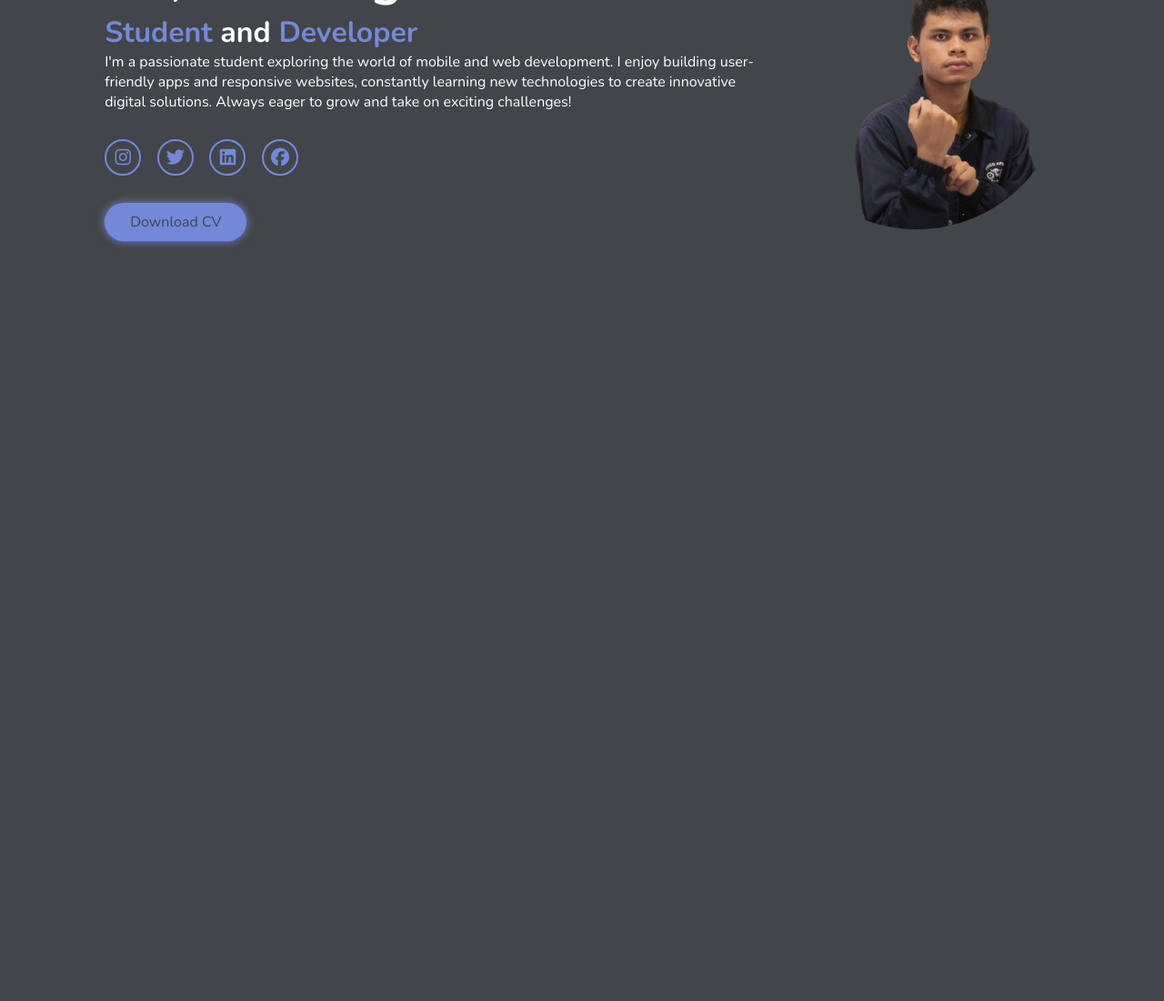
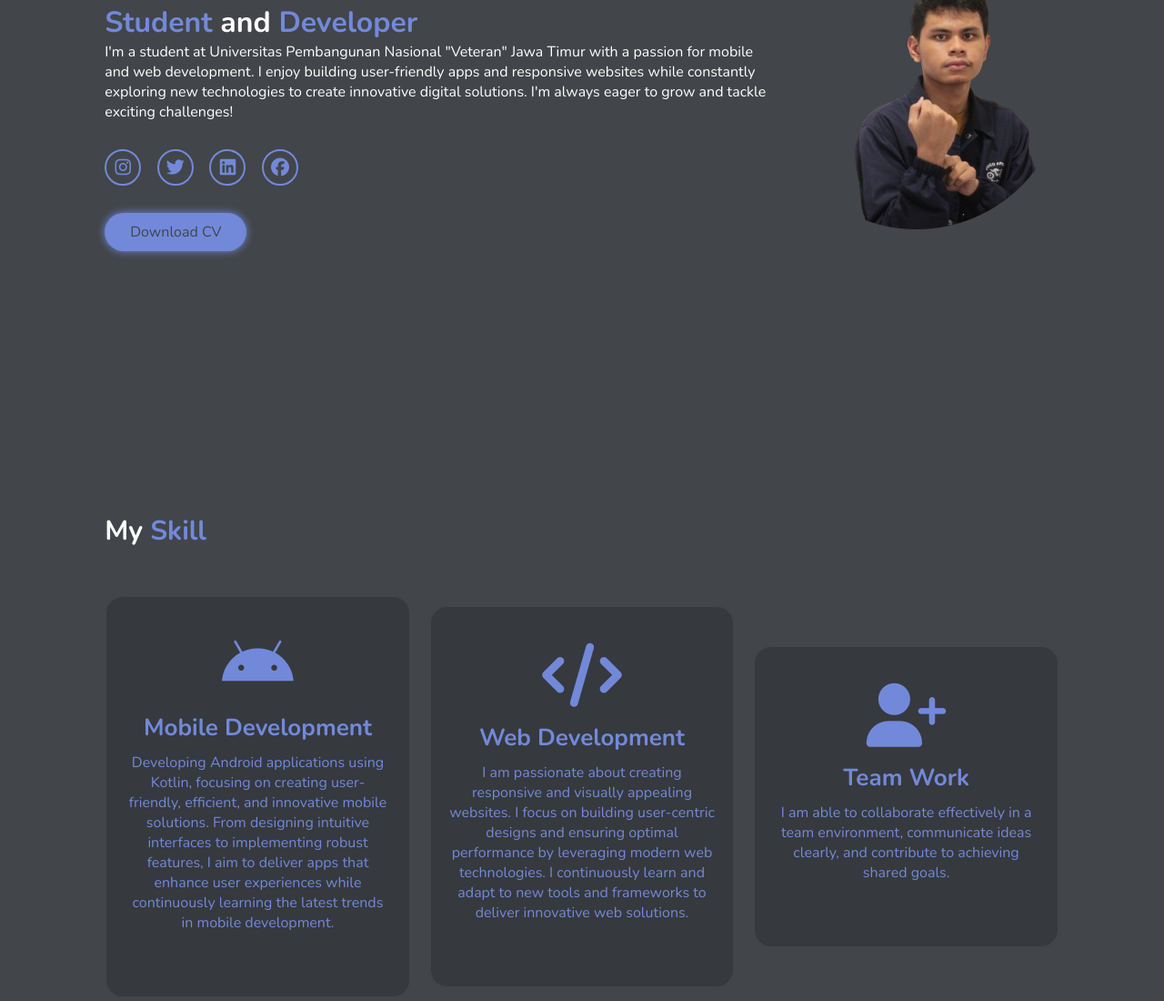
Before and after one commit to reganputra/portofolio, a plain HTML site: page index.html in a window 1280 px wide. Shown: the part 337-1437 px from the top of the page at 91% size. Before the commit the page ends 800 px from the top, so only its background shows below. Drawn offline with nearby package versions, Linux system fonts and the light colour scheme.

Commit message:
feat: add skill section

```diff
--- a/css/style.css
+++ b/css/style.css
@@ -20,7 +20,6 @@
 
 html{
     font-size: 62.5%;
-    overflow: hidden;
 }
 
 body{
@@ -153,3 +152,49 @@ span{
 .btn:hover{
     box-shadow: none;
 }
+
+.skill h2{
+    margin-bottom: 5rem;
+}
+
+.skill-container{
+    display: flex;
+    justify-content: center;
+    align-items: center;
+    flex-wrap: wrap;
+    gap: 2rem;
+}
+
+.skill-container .skill-box{
+    flex: 1 1 30rem;
+    background: var(--snd-bf-color);
+    padding: 3rem 2rem 4rem;
+    border-radius: 2rem;
+    text-align: center;
+    border: .2rem solid var(--bg-color);
+    transition: .5s ease;
+}
+
+.skill-container .skill-box:hover{
+    border-color: var(--main-color);
+    transform: scale(1.02);
+}
+
+.skill-box{
+    font-size: 7rem;
+    color: var(--main-color);
+}
+
+.skill-box h3{
+    font-size: 2.6rem;
+}
+
+.skill-box p{
+    font-size: 1.6rem;
+    margin: 1rem 0 3rem;
+}
+
+.skill .heading {
+    font-size: 3rem; /* Sesuaikan ukuran sesuai kebutuhan */
+    color: var(--text-color);
+}
--- a/index.html
+++ b/index.html
@@ -19,7 +19,6 @@
         <i class="fa-solid fa-bars" id="menu-icon"></i>
 
         <nav class="navbar">
-            <a href="#home">Home</a>
             <a href="#about">About</a>
             <a href="#skill">Skill</a>
             <a href="#project">Project</a>
@@ -27,11 +26,12 @@
         </nav>
      </header>
 
-     <section class="home" id="home">
+     <!-- Home Section -->
+     <section class="home" id="about">
         <div class="home-content">
             <h1>Hi!, i am Regan</h1>
             <h3><span>Student</span> and <span>Developer</span></h3>
-            <p>I'm a passionate student exploring the world of mobile and web development. I enjoy building user-friendly apps and responsive websites, constantly learning new technologies to create innovative digital solutions. Always eager to grow and take on exciting challenges!</p>
+            <p>I'm a student at Universitas Pembangunan Nasional "Veteran" Jawa Timur with a passion for mobile and web development. I enjoy building user-friendly apps and responsive websites while constantly exploring new technologies to create innovative digital solutions. I'm always eager to grow and tackle exciting challenges!</p>
             <div class="social-media">
                 <a href="#instagram"><i class="fa-brands fa-instagram"></i></a>
                 <a href="#twitter"><i class="fa-brands fa-twitter"></i></a>
@@ -45,6 +45,32 @@
         </div>
      </section>
 
+        <!-- Skill Section -->
+         <section class="skill" id="skill">
+            <h2 class="heading">My <span>Skill</span></h2>
+            <div class="skill-container">
+
+                <div class="skill-box">
+                    <i class="fa-brands fa-android"></i>
+                    <h3>Mobile Development</h3>
+                    <p>Developing Android applications using Kotlin, focusing on creating user-friendly, efficient, and innovative mobile solutions. From designing intuitive interfaces to implementing robust features, I aim to deliver apps that enhance user experiences while continuously learning the latest trends in mobile development.</p>
+                </div>
+
+                <div class="skill-box">
+                    <i class="fa-solid fa-code"></i>
+                    <h3>Web Development</h3>
+                    <p>I am passionate about creating responsive and visually appealing websites. I focus on building user-centric designs and ensuring optimal performance by leveraging modern web technologies. I continuously learn and adapt to new tools and frameworks to deliver innovative web solutions.</p>
+                </div>
+
+                <div class="skill-box">
+                    <i class="fa-solid fa-user-plus"></i>
+                    <h3>Team Work</h3>
+                    <p>I am able to collaborate effectively in a team environment, communicate ideas clearly, and contribute to achieving shared goals.</p>
+                </div>
+
+            </div>
+         </section>
+
     <script src="JS/script.js"></script>
 </body>
 </html>
```
